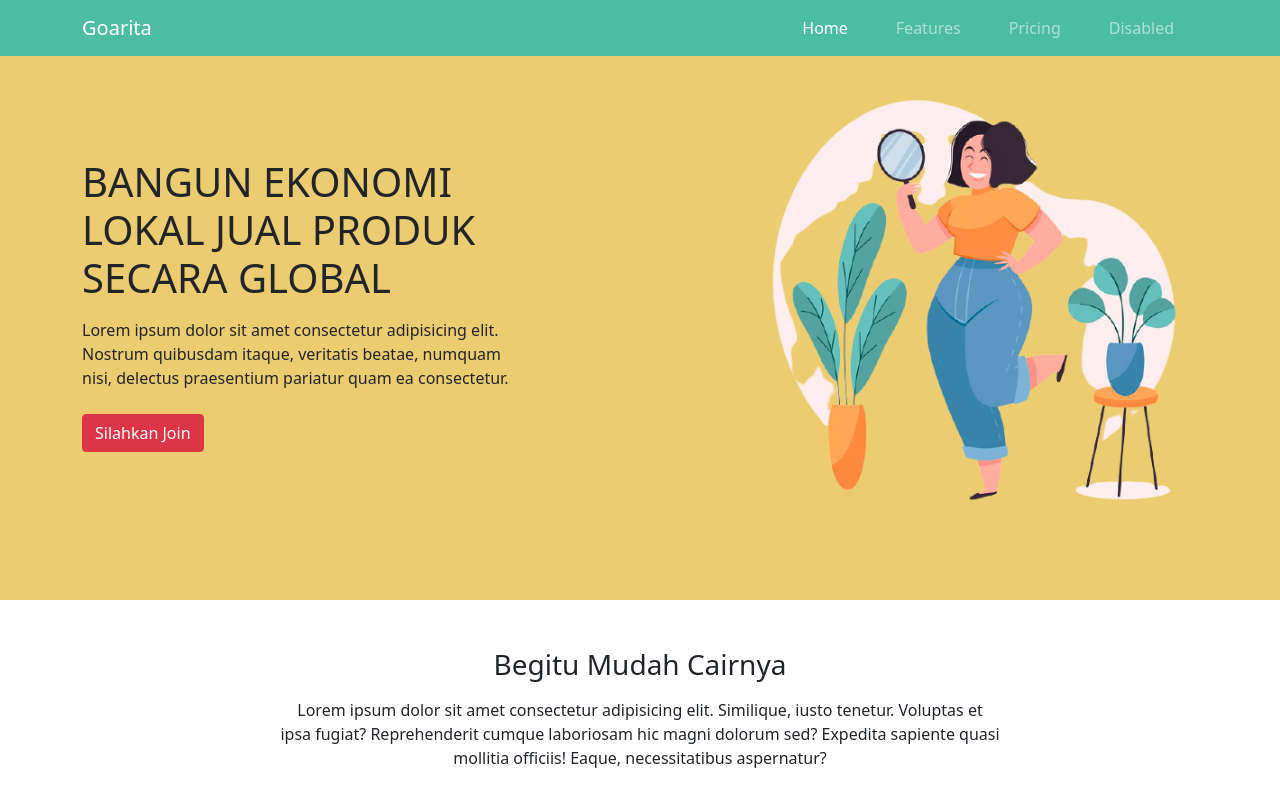
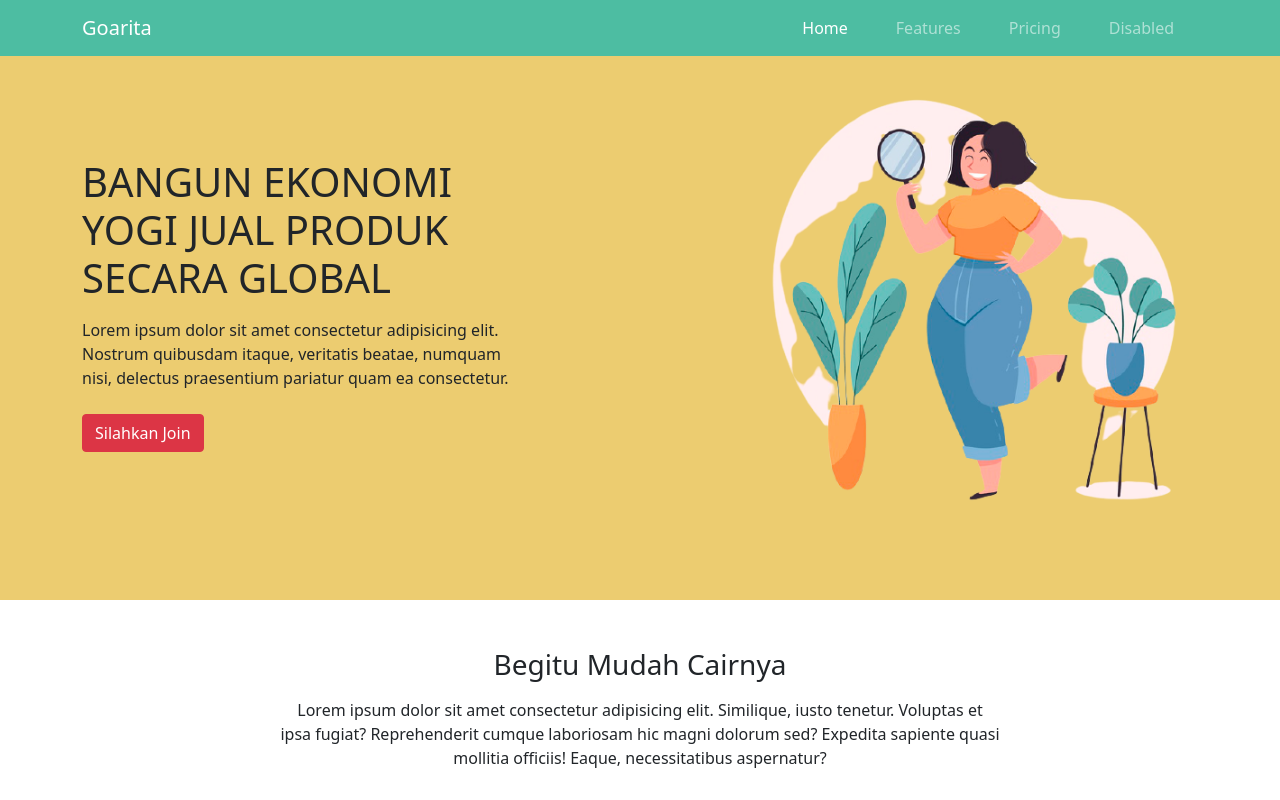
Before and after one commit to prayogayogi/prayogayogi.github.io, a plain HTML site: page index.html in a window 1280 px wide. Shown: the top 800 px of the page. Drawn offline with nearby package versions, Linux system fonts and the light colour scheme.

Commit message:
merubah nama

```diff
--- a/index.html
+++ b/index.html
@@ -41,7 +41,7 @@
         <div class="container">
         <div class="row">
           <div class="col col-12 mt-md-0 col-md-5 align-self-center">
-            <h1 class="text-uppercase">Bangun Ekonomi Lokal Jual Produk Secara Global</h1>
+            <h1 class="text-uppercase">Bangun Ekonomi yogi Jual Produk Secara Global</h1>
             <p class="mt-3 ">Lorem ipsum dolor sit amet consectetur adipisicing elit. Nostrum quibusdam itaque, veritatis beatae, numquam nisi, delectus praesentium pariatur quam ea consectetur. </p>
             <a href="http://" class="btn btn-danger mt-2">Silahkan Join</a>
           </div>
```
